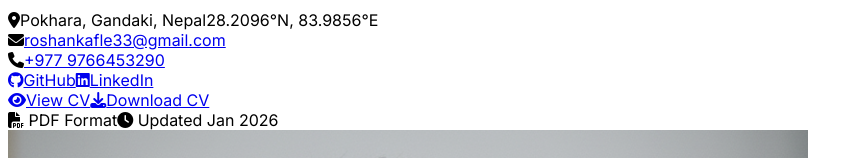
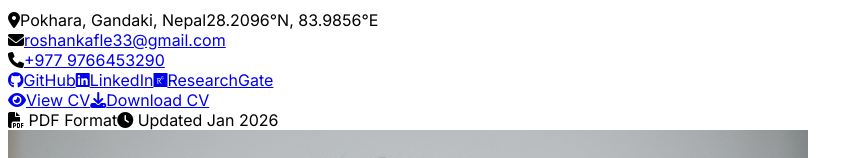
Before and after one commit to Kafle33/personal-portfolio, a React (Vite) app in the folder client/: page / in a window 1280 px wide. Shown: the part 328-486 px from the top of the page, without its empty margins (0-863 px from the left). Built offline with nearby package versions, Linux system fonts and the light colour scheme.

Commit message:
feat(portfolio): add personal development section

```diff
--- a/client/src/pages/home.tsx
+++ b/client/src/pages/home.tsx
@@ -424,6 +424,16 @@ export default function Home() {
                 >
                   <i className="fab fa-linkedin"></i>
                   <span>LinkedIn</span>
+                </a>
+                <a
+                  href="https://www.researchgate.net/profile/Roshan-Kafle-2"
+                  target="_blank"
+                  rel="noopener noreferrer"
+                  className="bg-[#00ccbb] text-white px-6 py-3 rounded-lg font-semibold hover:bg-[#00b3a4] transition-all duration-300 flex items-center space-x-2 transform hover:scale-105 hover:shadow-lg"
+                  data-testid="link-researchgate-hero"
+                >
+                  <i className="fab fa-researchgate text-lg"></i>
+                  <span>ResearchGate</span>
                 </a>
               </div>
 
@@ -917,7 +927,7 @@ export default function Home() {
               Ready to collaborate on innovative geospatial solutions? Let's discuss how we can work together.
             </p>
           </div>
-          <div className="grid md:grid-cols-2 lg:grid-cols-4 gap-8">
+          <div className="grid md:grid-cols-2 lg:grid-cols-5 gap-8">
             <div className="text-center card-hover">
               <div className="bg-primary/10 dark:bg-primary/20 w-16 h-16 rounded-full flex items-center justify-center mx-auto mb-4 floating-animation">
                 <i className="fas fa-envelope text-2xl text-primary"></i>
@@ -972,6 +982,21 @@ export default function Home() {
                 Connect
               </a>
             </div>
+            <div className="text-center card-hover">
+              <div className="bg-[#00ccbb]/10 dark:bg-[#00ccbb]/20 w-16 h-16 rounded-full flex items-center justify-center mx-auto mb-4 floating-animation" style={{ animationDelay: '2s' }}>
+                <i className="fab fa-researchgate text-2xl text-[#00ccbb]"></i>
+              </div>
+              <h3 className="font-semibold text-foreground mb-2">ResearchGate</h3>
+              <a
+                href="https://www.researchgate.net/profile/Roshan-Kafle-2"
+                target="_blank"
+                rel="noopener noreferrer"
+                className="text-muted-foreground hover:text-[#00ccbb] transition-colors hover:underline"
+                data-testid="link-researchgate-contact"
+              >
+                View Publications
+              </a>
+            </div>
           </div>
         </div>
       </section >
@@ -994,6 +1019,9 @@ export default function Home() {
               </a>
               <a href="https://www.linkedin.com/in/roshan-kafle-908101277/" target="_blank" rel="noopener noreferrer" className="text-primary-foreground/60 hover:text-white transition-all duration-300 transform hover:scale-110" data-testid="link-linkedin-footer">
                 <i className="fab fa-linkedin text-2xl"></i>
+              </a>
+              <a href="https://www.researchgate.net/profile/Roshan-Kafle-2" target="_blank" rel="noopener noreferrer" className="text-primary-foreground/60 hover:text-white transition-all duration-300 transform hover:scale-110" data-testid="link-researchgate-footer">
+                <i className="fab fa-researchgate text-2xl"></i>
               </a>
               <a href="mailto:roshankafle33@gmail.com" className="text-primary-foreground/60 hover:text-white transition-all duration-300 transform hover:scale-110" data-testid="link-email-footer">
                 <i className="fas fa-envelope text-2xl"></i>
```
